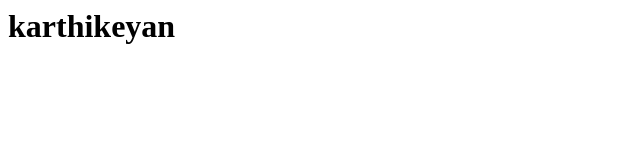
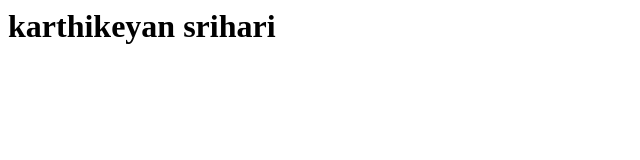
Before and after one commit to Karthikeyan25905/karthikeyan1, a plain HTML site: page index.html in a window 1280 px wide. Shown: the whole page, without its empty margins (0-640 px from the left). Drawn offline with Linux system fonts and the light colour scheme.

Commit message:
Update index.html

```diff
--- a/index.html
+++ b/index.html
@@ -3,6 +3,6 @@
     <title>my name</title>
   </head>
   <body>
-    <h1>karthikeyan</h1>
+    <h1>karthikeyan srihari</h1>
   </body>
 </html>
```
